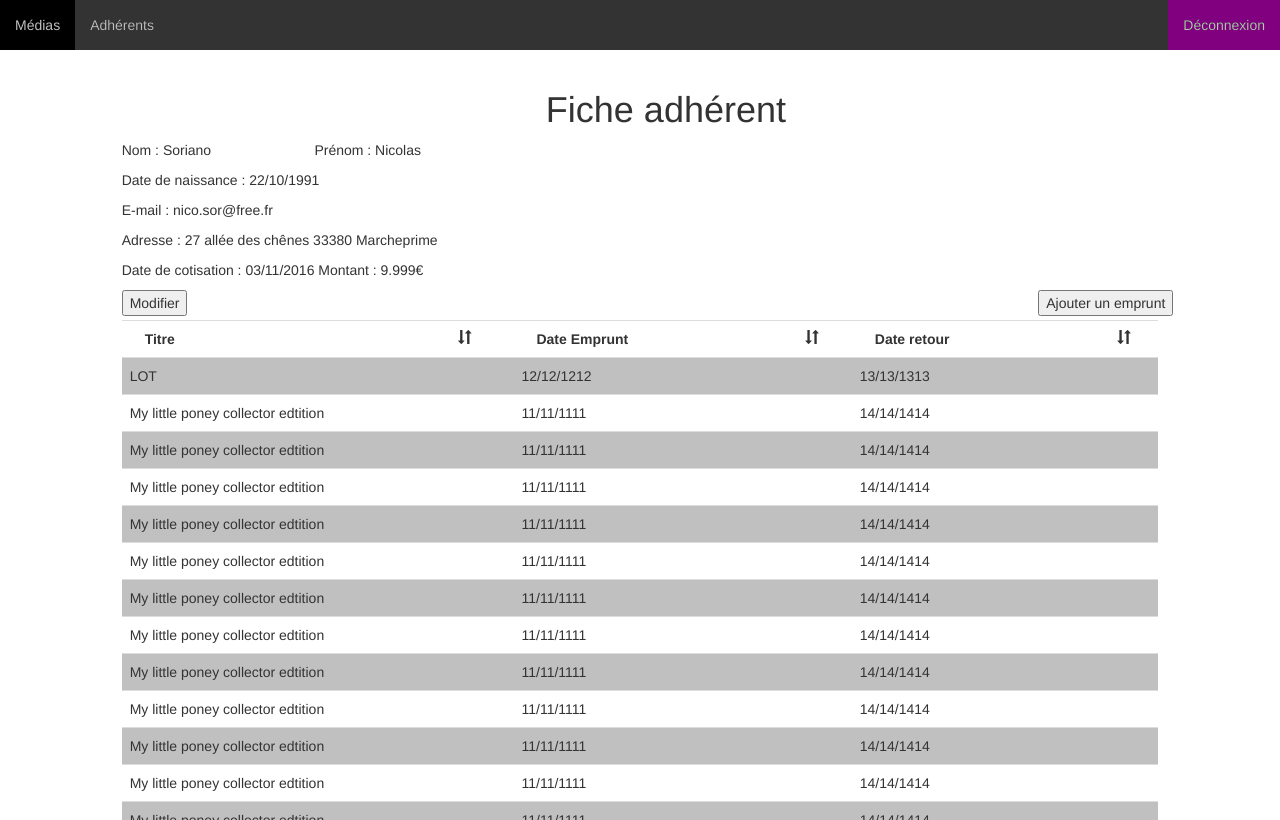
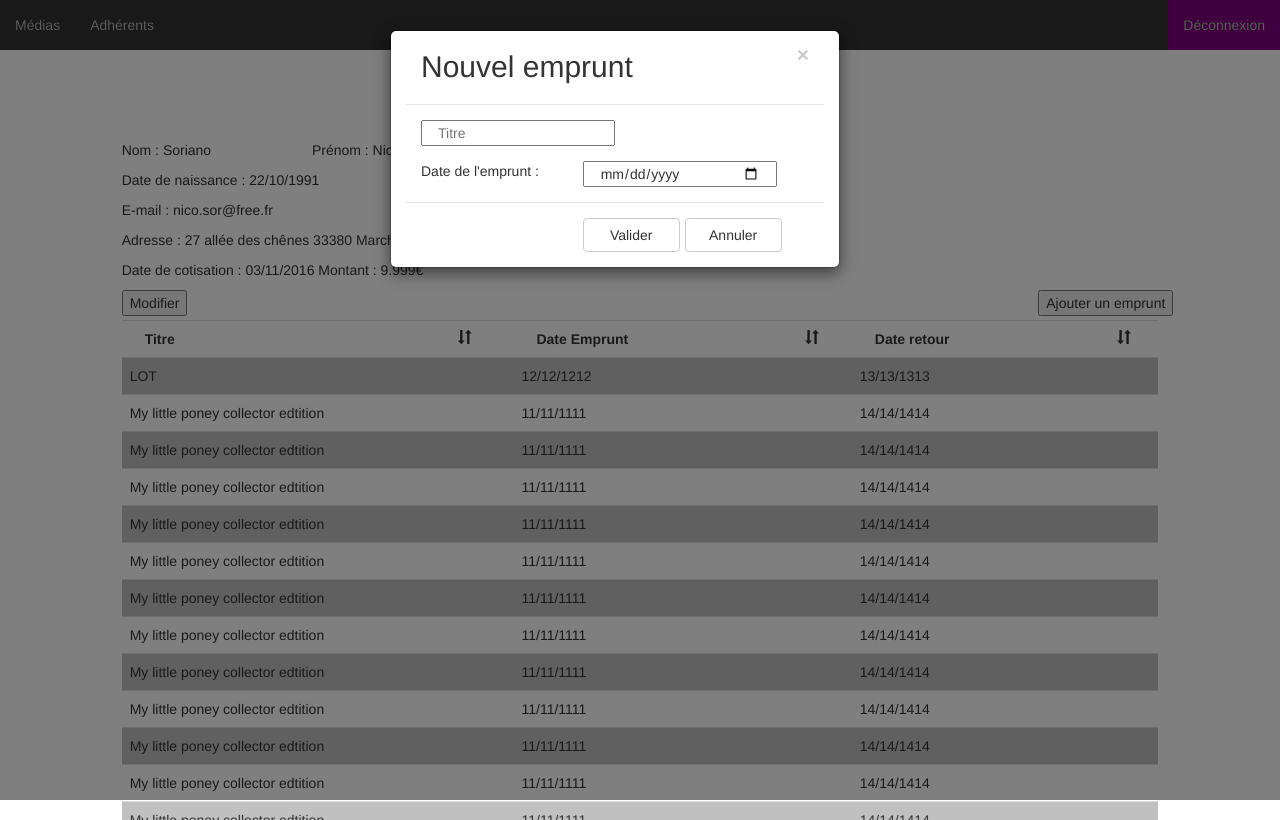
Before and after one commit to nicosor/mediatic, a plain HTML site: page ui/maquette/adherent.html in a window 1280 px wide. Both pictures are taken after a click on the button "Ajouter un emprunt". Drawn offline with Linux system fonts and the light colour scheme.

Commit message:
creation de la pop up de l'ajout d'un emprunt

```diff
--- a/ui/maquette/adherent.html
+++ b/ui/maquette/adherent.html
@@ -58,6 +58,18 @@
 	.tata {
 		height : 180px;
 	}
+
+	.col-md-5 {
+    position: relative;
+    min-height: 1px;
+    padding-right: 0px;
+    padding-left: 0px;
+	}
+
+	.row {
+    margin-right: 0px;
+    margin-left: 0px;
+	}
 </style>
 <script>
 	$(function(){
@@ -112,7 +124,7 @@
 				<button type="button" id="modifyAdherentButton">Modifier</button>
 			</div>
 			<div class="col-md-6 divRight">
-				<button type="button">Ajouter un emprunt</button>
+				<button type="button" data-toggle="modal" data-target="#myModal">Ajouter un emprunt</button>
 			</div>
 		</div>
 
@@ -468,5 +480,32 @@
 		}
 	})
 	</script>
+	<!-- Modal -->
+	<div id="myModal" class="modal fade" role="dialog">
+		<div class="modal-dialog">
+
+			<!-- Modal content-->
+			<div class="modal-content col-md-9 col-md-offset-1">
+				<div class="modal-header">
+					<button type="button" class="close" data-dismiss="modal">&times;</button>
+					<h2 class="modal-title">Nouvel emprunt</h2>
+				</div>
+				<div class="modal-body">
+					<div class="row form-group">
+						<input type="text" name="titre" placeholder="Titre" class="col-md-6">
+					</div>
+					<div class="row">
+						<span class="col-md-5">Date de l'emprunt :</span>
+						<input type="date" name="dateEmprunt" class="col-md-6">
+						</div>
+				</div>
+				<div class="modal-footer">
+					<button type="button" class="btn btn-default col-md-3 col-md-offset-5" data-dismiss="modal">Valider</button>
+					<button type="button" class="btn btn-default col-md-3 col-md-offset-1" data-dismiss="modal">Annuler</button>
+				</div>
+			</div>
+
+		</div>
+	</div>
 </body>
 </html>
```
Also changed, not shown: ui/maquette/adherentSearch.html (+3 -3 lines), ui/maquette/menu.html (+3 -3 lines).
